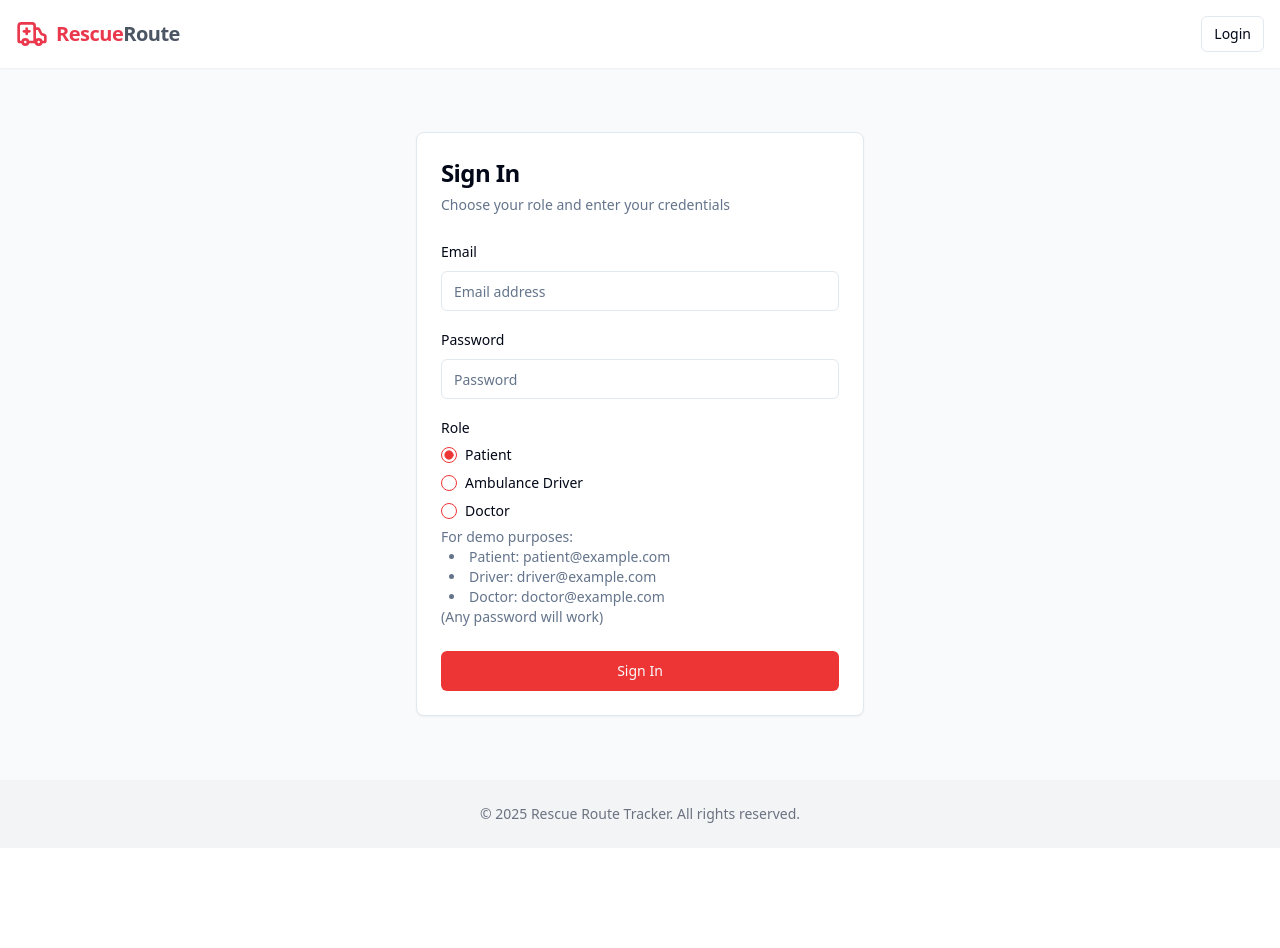
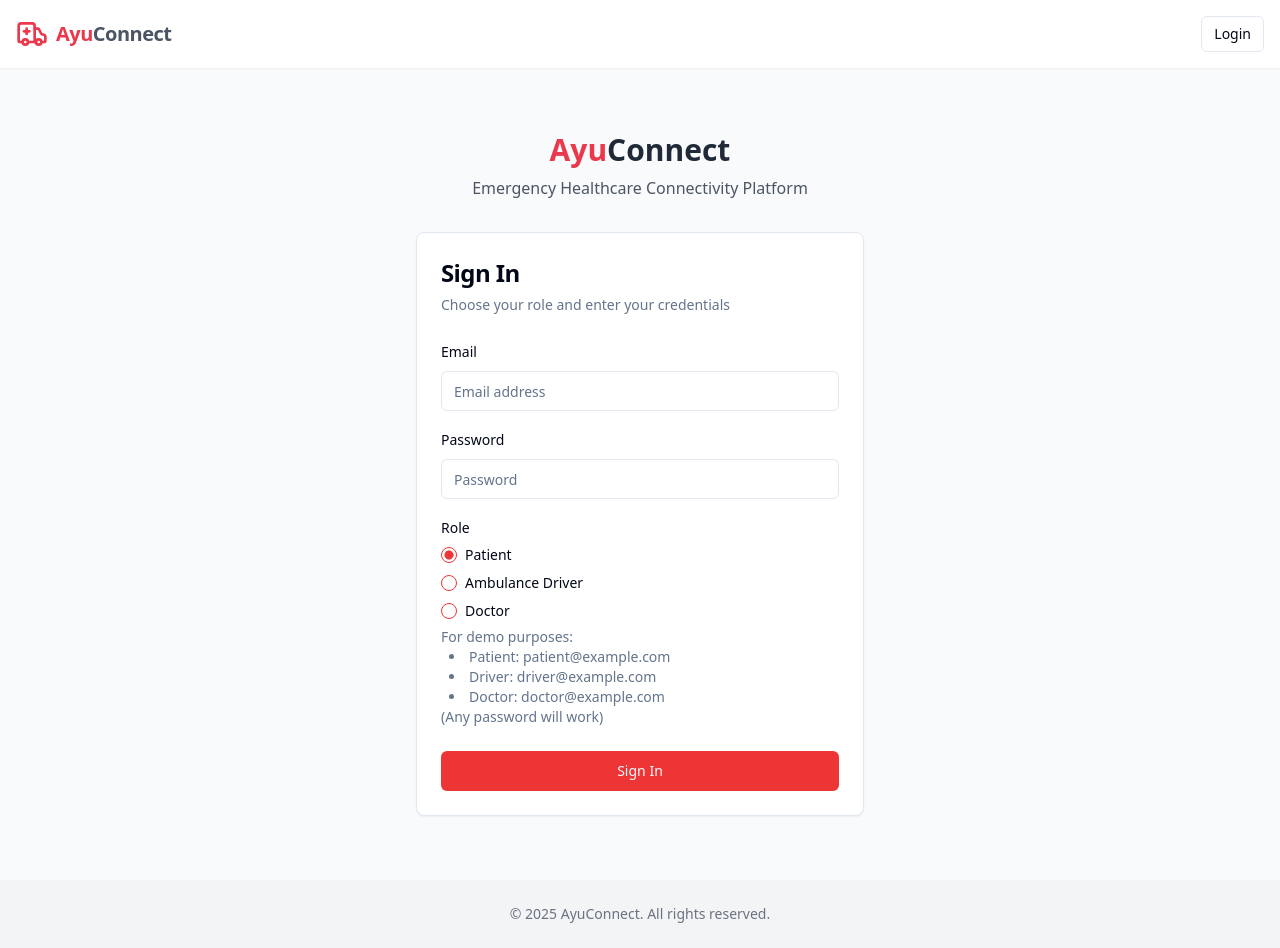
Before and after one commit to Sahil-u07/AyuConnect, a React (Vite) app: page /login in a window 1280 px wide. Before the commit the page ends 848 px from the top, so only its background shows below. Built offline with nearby package versions, Linux system fonts and the light colour scheme.

Commit message:
Rename project to ayuconnect

```diff
--- a/src/components/AppLayout.tsx
+++ b/src/components/AppLayout.tsx
@@ -3,7 +3,6 @@ import React from 'react';
 import { useNavigate, Outlet } from 'react-router-dom';
 import { useAuth } from '../contexts/AuthContext';
 import { Button } from '../components/ui/button';
-import { toast } from 'sonner';
 import { Ambulance } from 'lucide-react';
 
 export const AppLayout: React.FC = () => {
@@ -23,8 +22,8 @@ export const AppLayout: React.FC = () => {
           <div className="flex items-center gap-2" onClick={() => navigate('/')} role="button">
             <Ambulance className="h-8 w-8 text-emergency" />
             <h1 className="text-xl font-bold tracking-tight">
-              <span className="text-emergency">Rescue</span>
-              <span className="text-gray-600">Route</span>
+              <span className="text-emergency">Ayu</span>
+              <span className="text-gray-600">Connect</span>
             </h1>
           </div>
 
@@ -61,7 +60,7 @@ export const AppLayout: React.FC = () => {
       {/* Footer */}
       <footer className="bg-gray-100 py-6">
         <div className="container mx-auto px-4 text-center text-sm text-gray-500">
-          <p>© 2025 Rescue Route Tracker. All rights reserved.</p>
+          <p>© 2025 AyuConnect. All rights reserved.</p>
         </div>
       </footer>
     </div>
--- a/src/pages/Login.tsx
+++ b/src/pages/Login.tsx
@@ -6,6 +6,13 @@ const Login: React.FC = () => {
   return (
     <div className="min-h-[80vh] flex items-center justify-center py-12 px-4">
       <div className="w-full max-w-md">
+        <div className="text-center mb-8">
+          <h1 className="text-3xl font-bold">
+            <span className="text-emergency">Ayu</span>
+            <span className="text-gray-800">Connect</span>
+          </h1>
+          <p className="text-gray-600 mt-2">Emergency Healthcare Connectivity Platform</p>
+        </div>
         <LoginForm />
       </div>
     </div>
```
